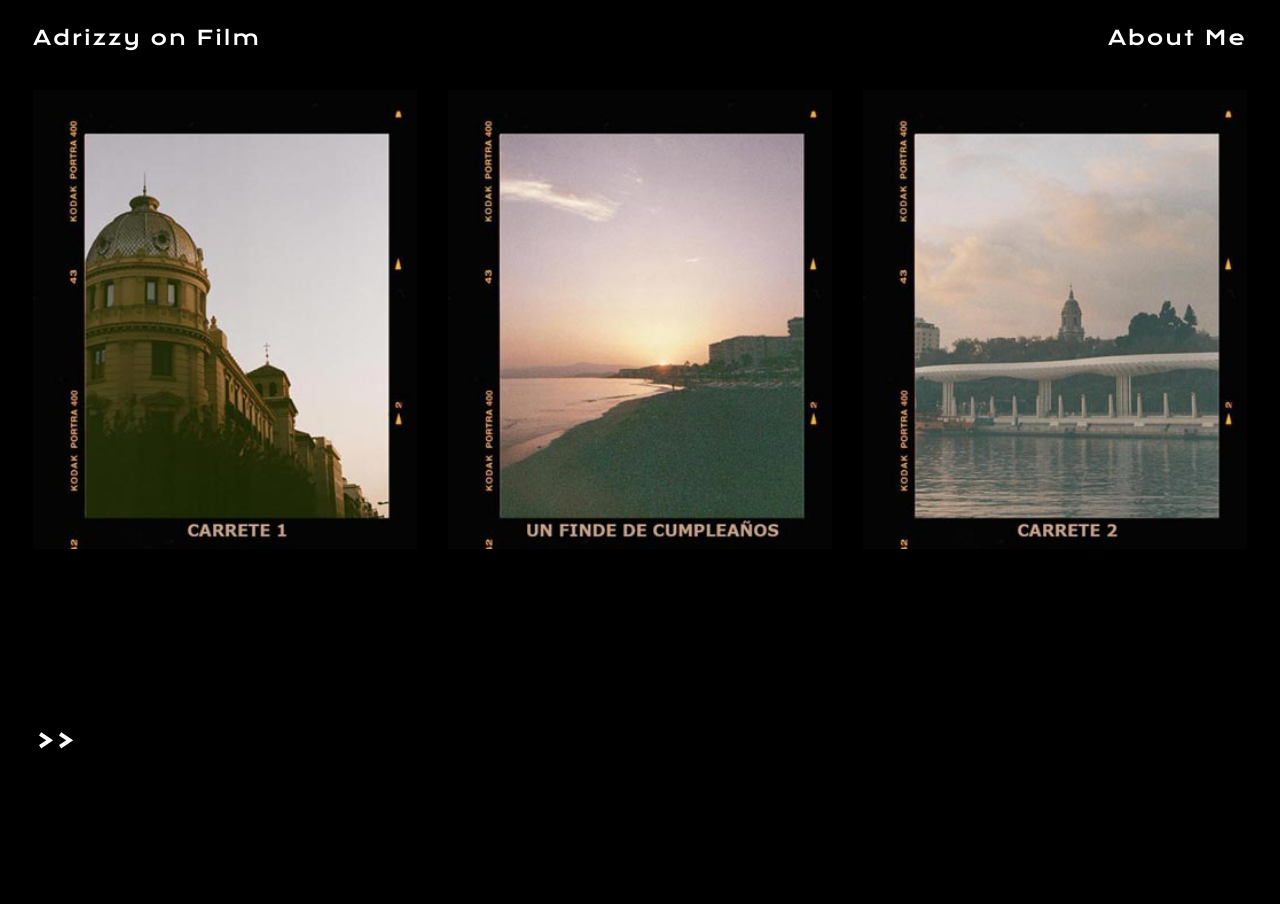
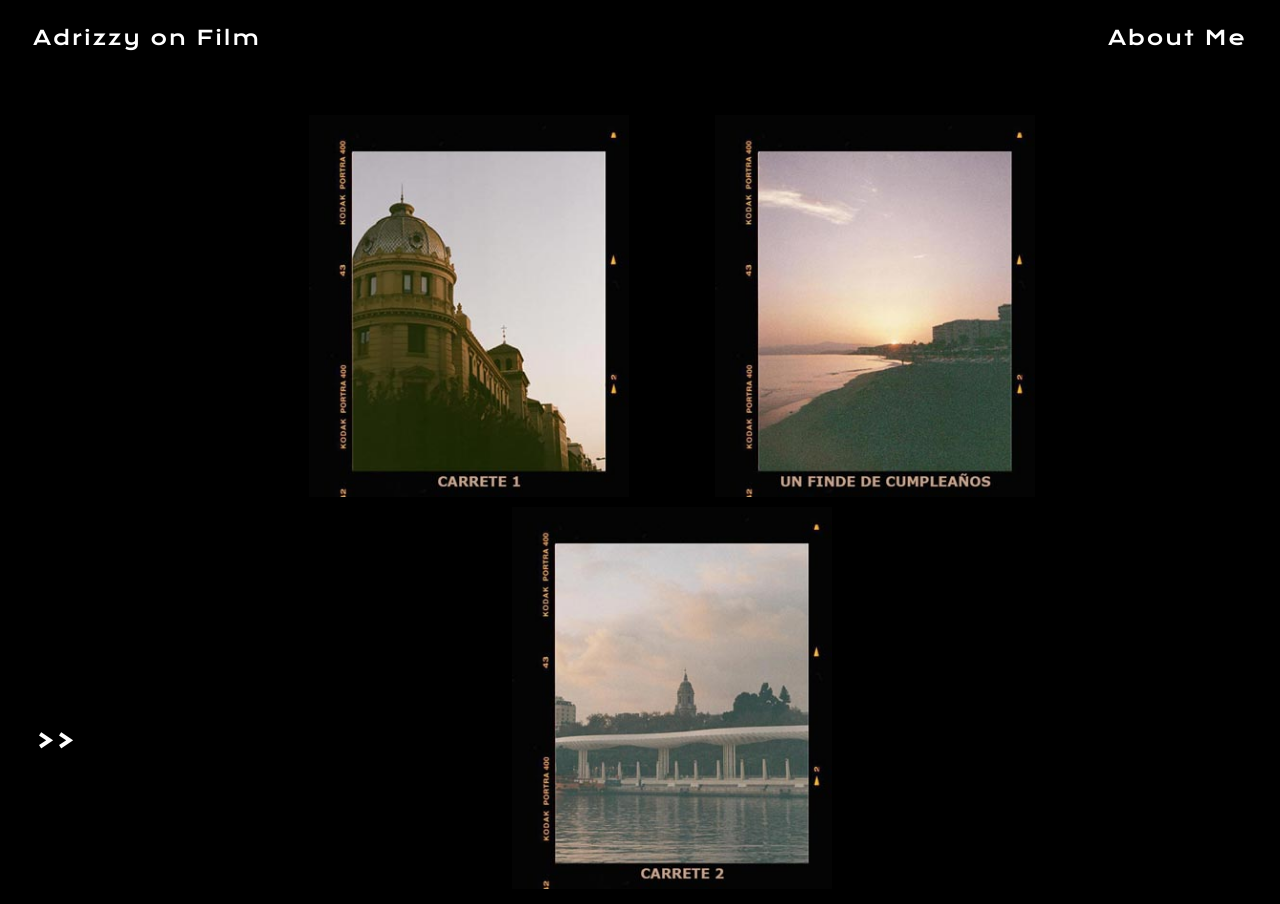
Before and after one commit to adrimartin19/adrizzy_on_film, an Angular app: page /home in a window 1280 px wide. Before the commit the page ends 800 px from the top, so only its background shows below. Built offline with nearby package versions, Linux system fonts and the light colour scheme.

Commit message:
update home and nav

```diff
--- a/src/app/components/home/home.component.scss
+++ b/src/app/components/home/home.component.scss
@@ -1,12 +1,17 @@
 .home{
+    position: absolute;
+    top: 100px;
+    left: 20vw;
+    right: 15vw;
     display: flex;
     flex-flow: row wrap;
     justify-content: space-around;
     padding: 10px;
+    z-index: -1;
 }
 
 img{
-    width: max(250px, 30vw);
+    width: max(250px, 25vw);
     cursor: pointer;
     margin: 5px;
 }
--- a/src/app/components/nav/nav.component.html
+++ b/src/app/components/nav/nav.component.html
@@ -9,7 +9,7 @@
         <ul style="list-style-type: none;"
             [@listAnimation]="albums.length" class = "items">
             <li *ngFor="let album of albums" class = "item">
-                <a class="linkNav" [routerLink]="['/',album.LinkRoute]">{{ album.Name }}</a>
+                <a class="linkNav" [routerLink]="['/carrete/',album.LinkRoute]">{{ album.Name }}</a>
             </li>
         </ul>
 
--- a/src/app/components/nav/nav.component.scss
+++ b/src/app/components/nav/nav.component.scss
@@ -1,13 +1,11 @@
 header{
   width: 100%;
   font-size: 20px;
-
 }
 header .title{
   display: flex;
   flex-flow: row wrap;
   justify-content: space-between;
-
   padding: 5px;
 }
 
@@ -22,9 +20,11 @@ header .title div{
 body{
   width: 30vw;
   background: inherit;
+  z-index: 9999;
 }
 
 .slider a{
+  font-size: 13px;
   cursor: pointer;
   text-decoration: none;
   color: inherit;
@@ -48,7 +48,7 @@ body{
 }
 
 .item {
-  padding: 12px;
+  padding: 15px;
   border-bottom: 0;
 }
 
@@ -57,7 +57,6 @@ body{
   bottom: 0.5vh;
   padding: 20px;
   cursor: pointer;
-  z-index: 9999;
 }
 
 .rrss{
```
